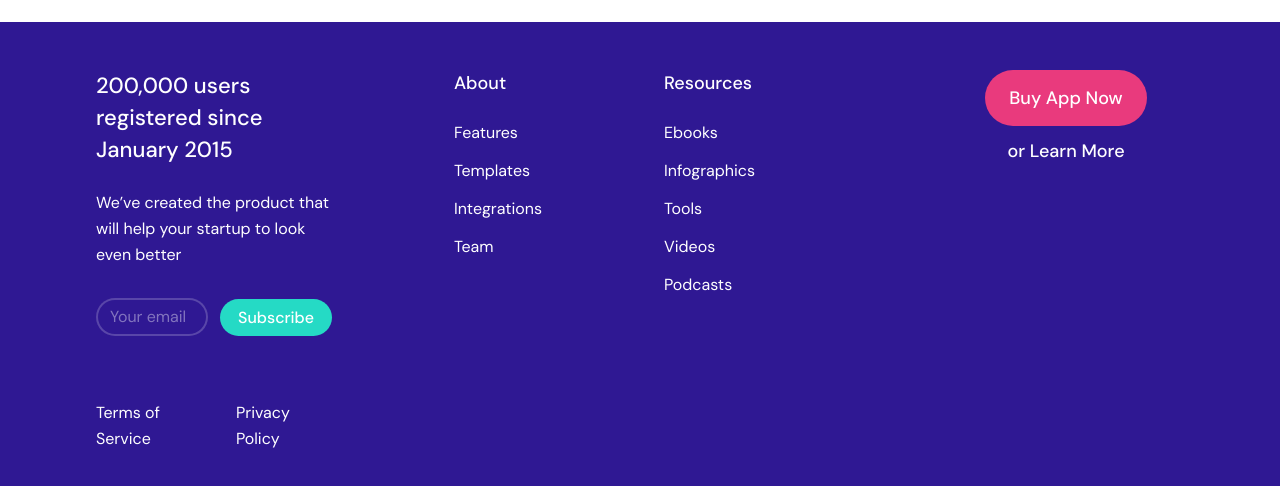
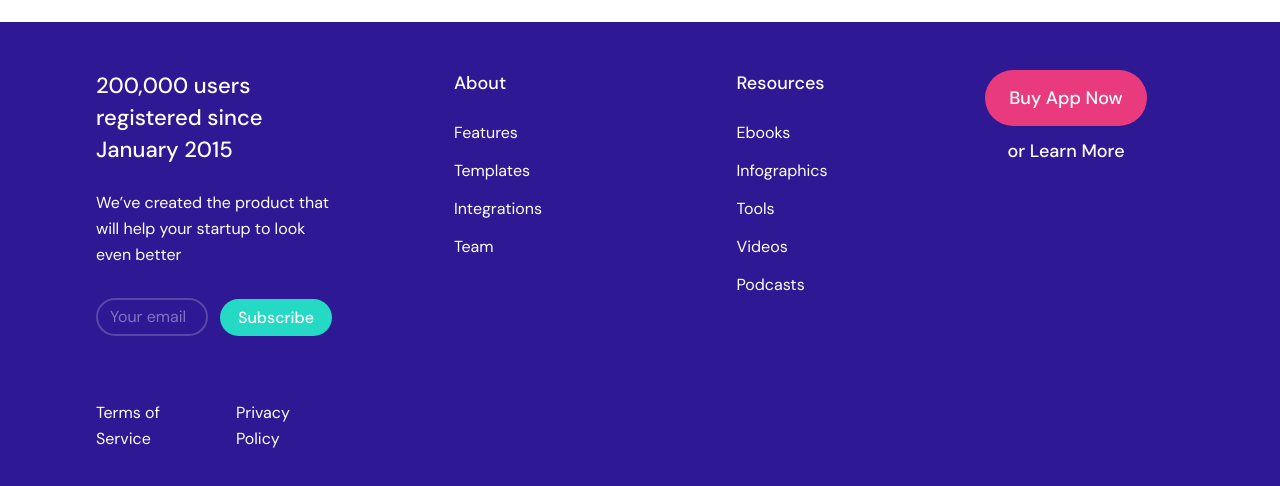
Before and after one commit to amenowski/startup-figma-project, a plain HTML site: page index.html in a window 1280 px wide. Shown: the part 6970-7456 px from the top of the page. Drawn offline with nearby package versions, Linux system fonts and the light colour scheme.

Commit message:
Update style.css
centering column in footer

```diff
--- a/assets/src/css/style.css
+++ b/assets/src/css/style.css
@@ -643,7 +643,8 @@
 .footer-container {
   background-color: #2f1893;
 }
-.second-col {
+.second-col,
+.third-col {
   justify-self: center;
 }
 /* first col headings */
```
